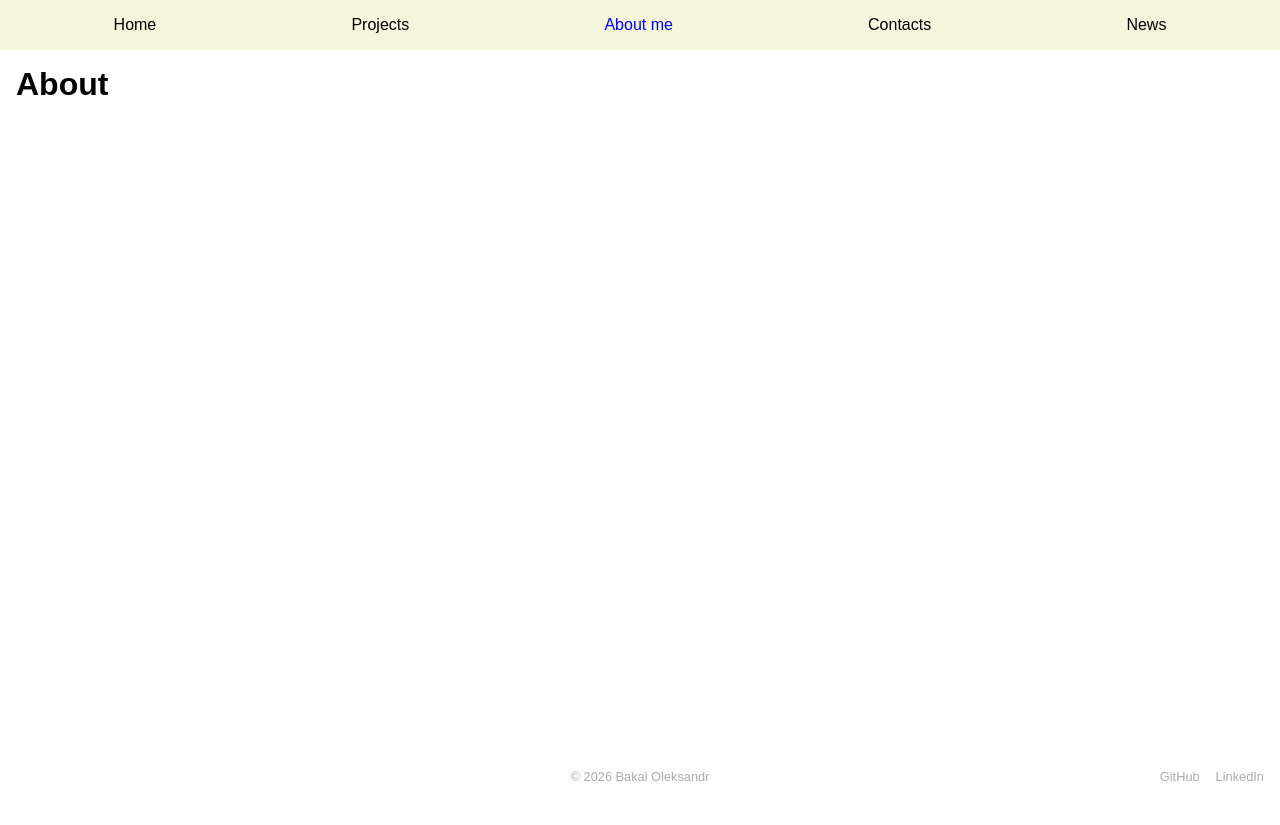
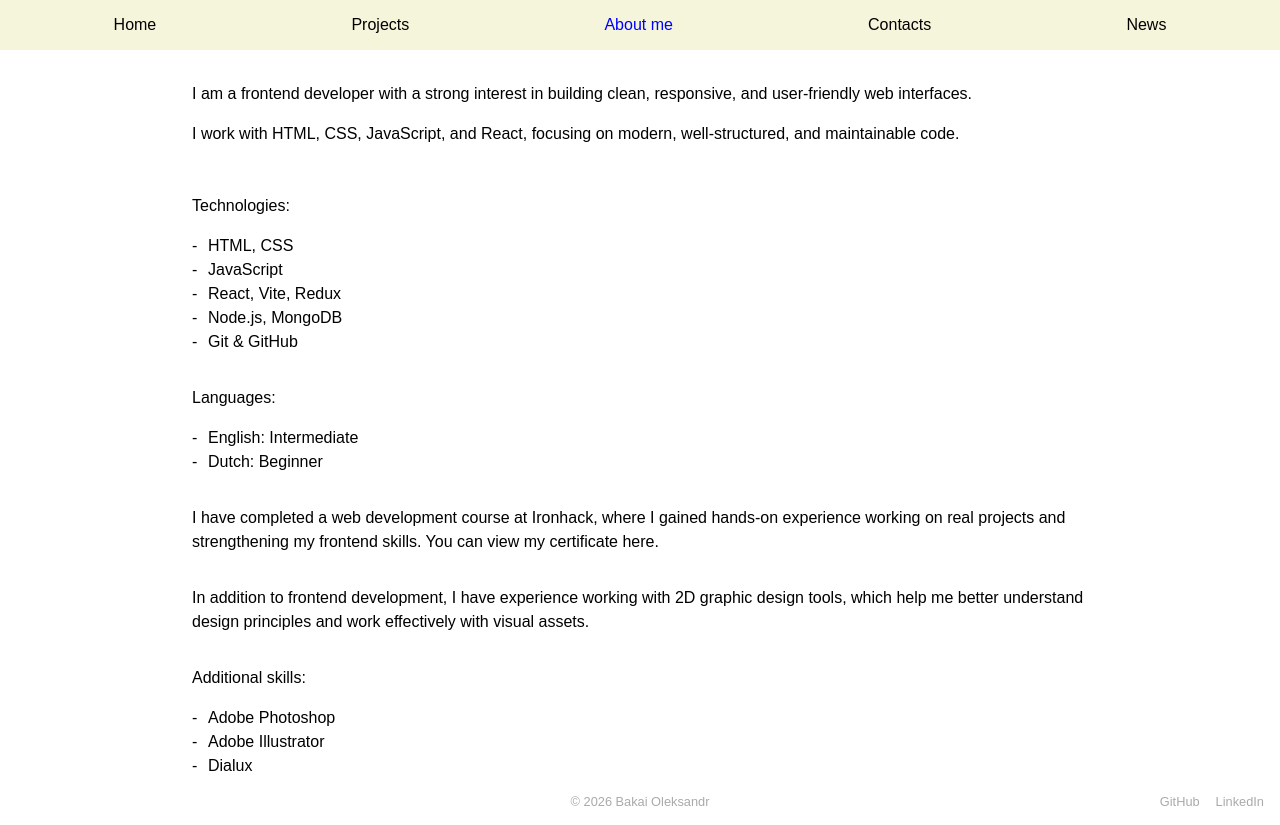
Before and after one commit to BakaiOleksandr/Portfolio, a React (Vite) app: page /about in a window 1280 px wide. Before the commit the page ends 800 px from the top, so only its background shows below. Built offline with nearby package versions, Linux system fonts and the light colour scheme.

Commit message:
About.css

```diff
--- a/src/pages/About.jsx
+++ b/src/pages/About.jsx
@@ -1,3 +1,61 @@
+import styles from './About.module.css';
+
 export default function About() {
-  return <h1>About</h1>;
+  return (
+    <div className={styles.aboutMainContainer}>
+      <div className={styles.aboutContainer}>
+        <div className={styles.aboutTextContainer}>
+          <p>
+            I am a frontend developer with a strong interest in building clean,
+            responsive, and user-friendly web interfaces.
+          </p>
+
+          <p>
+            I work with HTML, CSS, JavaScript, and React, focusing on modern,
+            well-structured, and maintainable code.
+          </p>
+        </div>
+
+        <div className={styles.aboutTextContainer}>
+          <div className={styles.aboutHeader}>Technologies:</div>
+          <ul className={styles.aboutList}>
+            <li>HTML, CSS</li>
+            <li>JavaScript</li>
+            <li>React, Vite, Redux</li>
+            <li>Node.js, MongoDB</li>
+            <li>Git & GitHub</li>
+          </ul>
+        </div>
+
+        <div className={styles.aboutTextContainer}>
+          <div className={styles.aboutHeader}>Languages:</div>
+          <ul className={styles.aboutList}>
+            <li>English: Intermediate</li>
+            <li>Dutch: Beginner</li>
+          </ul>
+        </div>
+
+        <div className={styles.aboutTextContainer}>
+          I have completed a web development course at Ironhack, where I gained
+          hands-on experience working on real projects and strengthening my
+          frontend skills. You can view my certificate here.
+        </div>
+
+        <div className={styles.aboutTextContainer}>
+          In addition to frontend development, I have experience working with 2D
+          graphic design tools, which help me better understand design
+          principles and work effectively with visual assets.
+        </div>
+
+        <div className={styles.aboutTextContainer}>
+          <div className={styles.aboutHeader}>Additional skills:</div>
+          <ul className={styles.aboutList}>
+            <li>Adobe Photoshop</li>
+            <li>Adobe Illustrator</li>
+            <li>Dialux</li>
+          </ul>
+        </div>
+      </div>
+    </div>
+  );
 }
--- /dev/null
+++ b/src/pages/About.module.css
@@ -0,0 +1,35 @@
+.aboutMainContainer {
+  display: flex;
+  justify-content: center;
+}
+
+.aboutContainer {
+  width: 70%;
+  display: flex;
+  flex-direction: column;
+}
+.aboutTextContainer {
+  margin-top: 2rem;
+  text-align: left;
+  line-height: 1.5rem;
+  font-weight: 400;
+}
+.aboutTextContainer p{
+    margin-bottom: 1rem;
+}
+.aboutHeader {
+  margin-bottom: 1rem;
+}
+.aboutList {
+  list-style: none;
+  padding-left: 0;
+}
+.aboutList li {
+  position: relative;
+  padding-left: 1rem;
+}
+.aboutList li::before {
+  content: '-';
+  position: absolute;
+  left: 0;
+}
```
